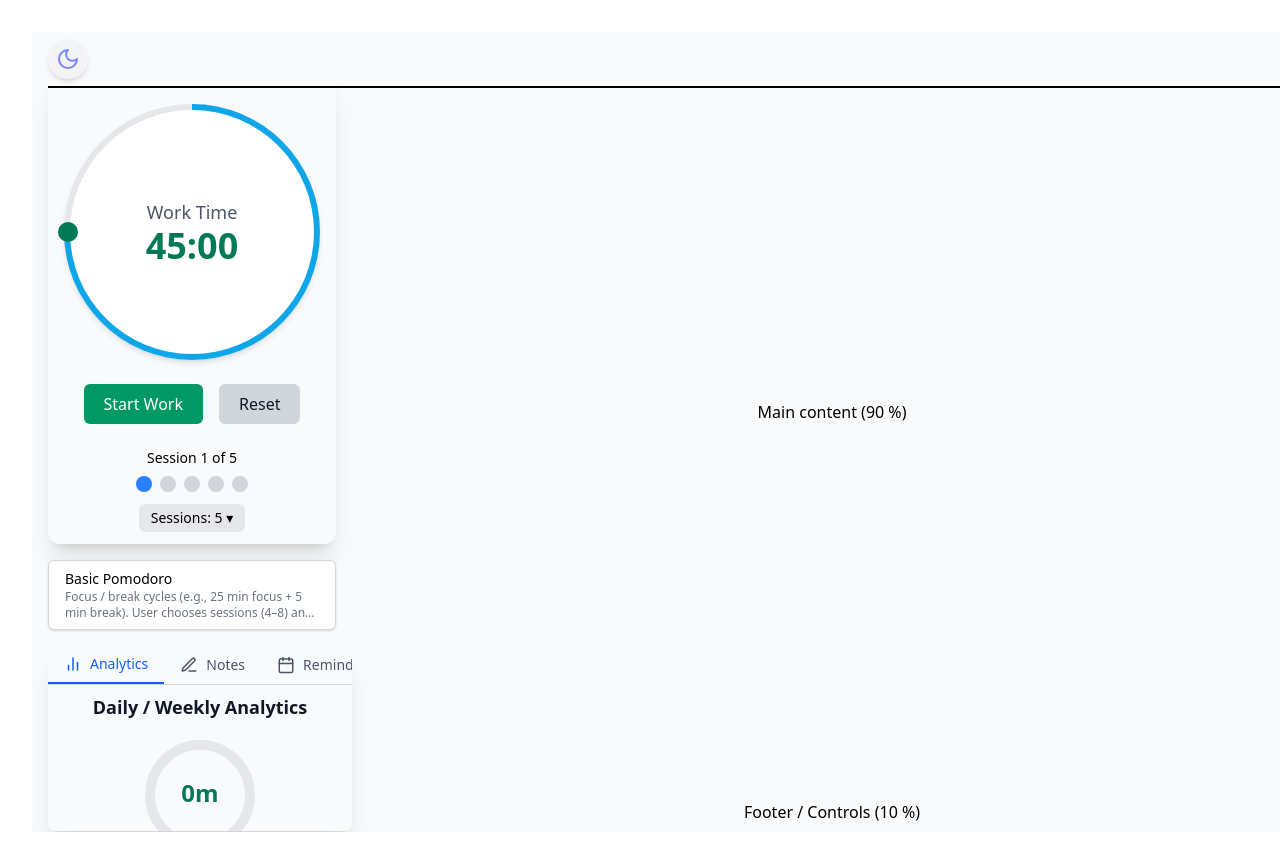
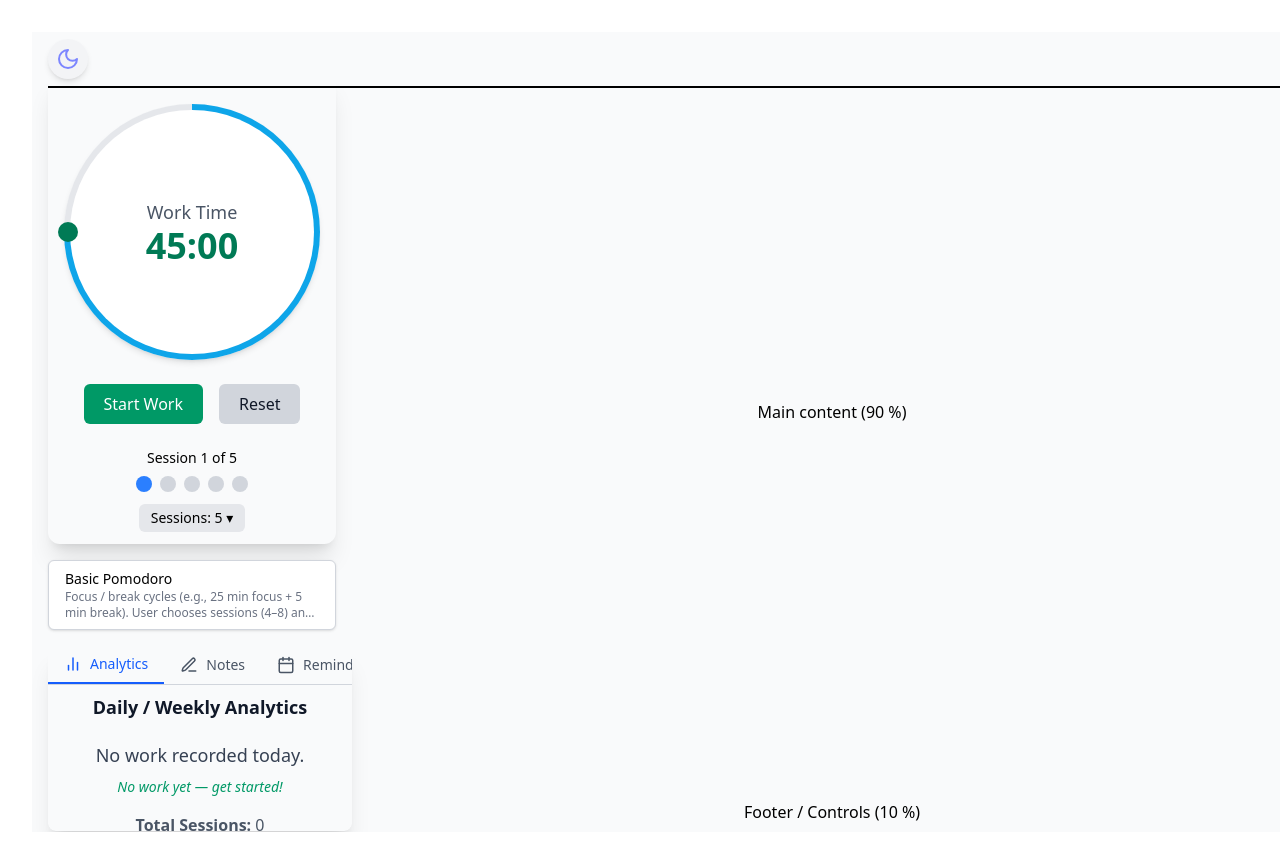
Before and after one commit to UmutAkturk14/study-timer, a React (Vite) app: page / in a window 1280 px wide. Shown: the top 864 px of the page. Built offline with nearby package versions, Linux system fonts and the light colour scheme.

Commit message:
Styling updated buttom left tabs

```diff
--- a/src/components/bottomLeftBar/AnalyticsTab.tsx
+++ b/src/components/bottomLeftBar/AnalyticsTab.tsx
@@ -38,7 +38,7 @@ export default function AnalyticsTab() {
   const strokeDashoffset = circumference - percent * circumference;
 
   return (
-    <div className="flex flex-col items-center p-2 rounded-lg shadow-lg max-w-sm mx-auto">
+    <div className="flex w-full h-full flex-col items-center p-2 rounded-lg shadow-lg mx-auto">
       <h3 className="mb-1 text-lg font-semibold text-gray-900 dark:text-gray-100">
         Daily / Weekly Analytics
       </h3>
--- a/src/components/bottomLeftBar/BottomLeftTabs.tsx
+++ b/src/components/bottomLeftBar/BottomLeftTabs.tsx
@@ -56,6 +56,7 @@ export default function BottomLeftTabs() {
               exit={{ opacity: 0, x: -20 }}
               transition={{ duration: 0.3 }}
               style={{ position: "absolute", top: 0, left: 0, right: 0 }}
+              className="w-full h-full"
             >
               <AnalyticsTab />
             </motion.div>
@@ -83,6 +84,7 @@ export default function BottomLeftTabs() {
               exit={{ opacity: 0, x: -20 }}
               transition={{ duration: 0.3 }}
               style={{ position: "absolute", top: 0, left: 0, right: 0 }}
+              className="h-full w-full"
             >
               <RemindersTab />
             </motion.div>
```
